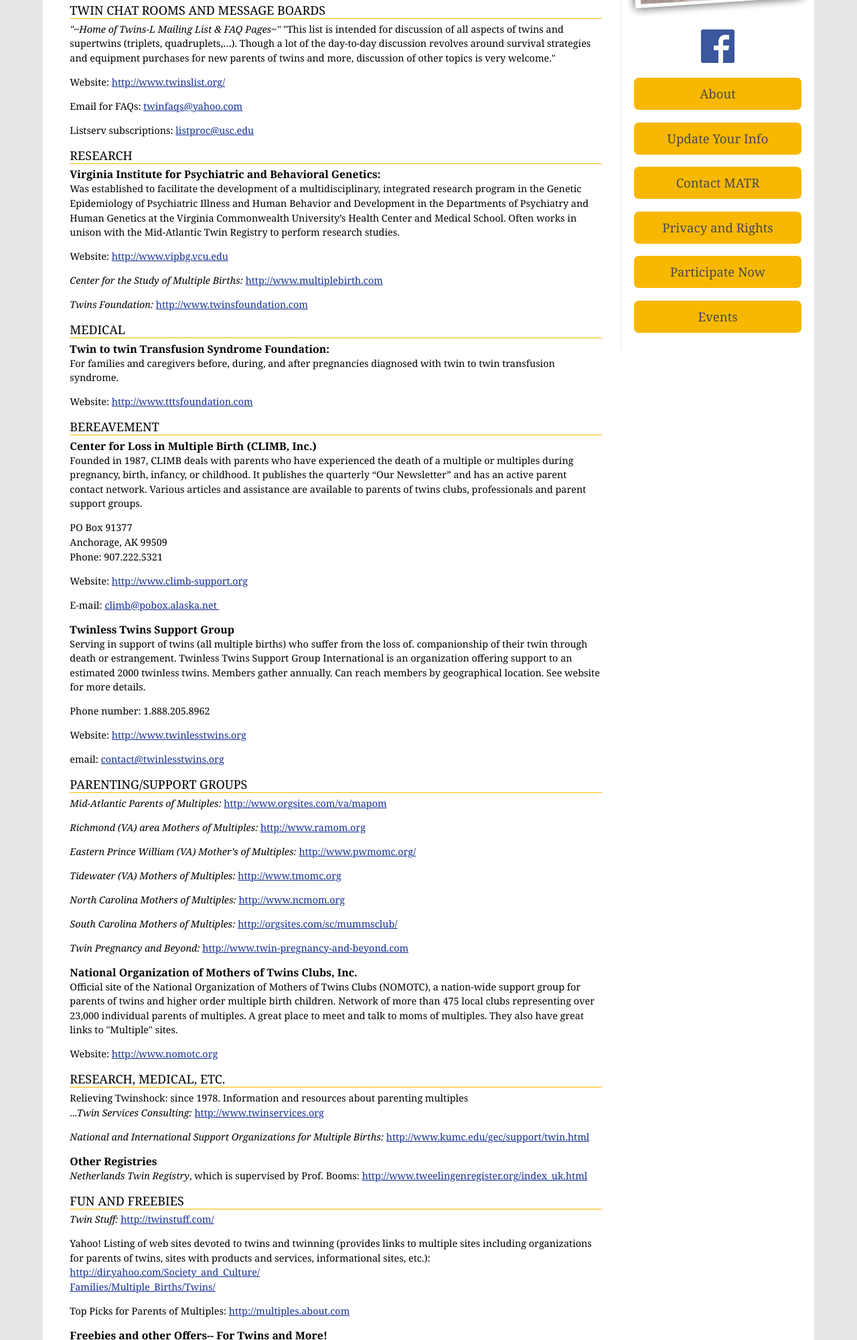
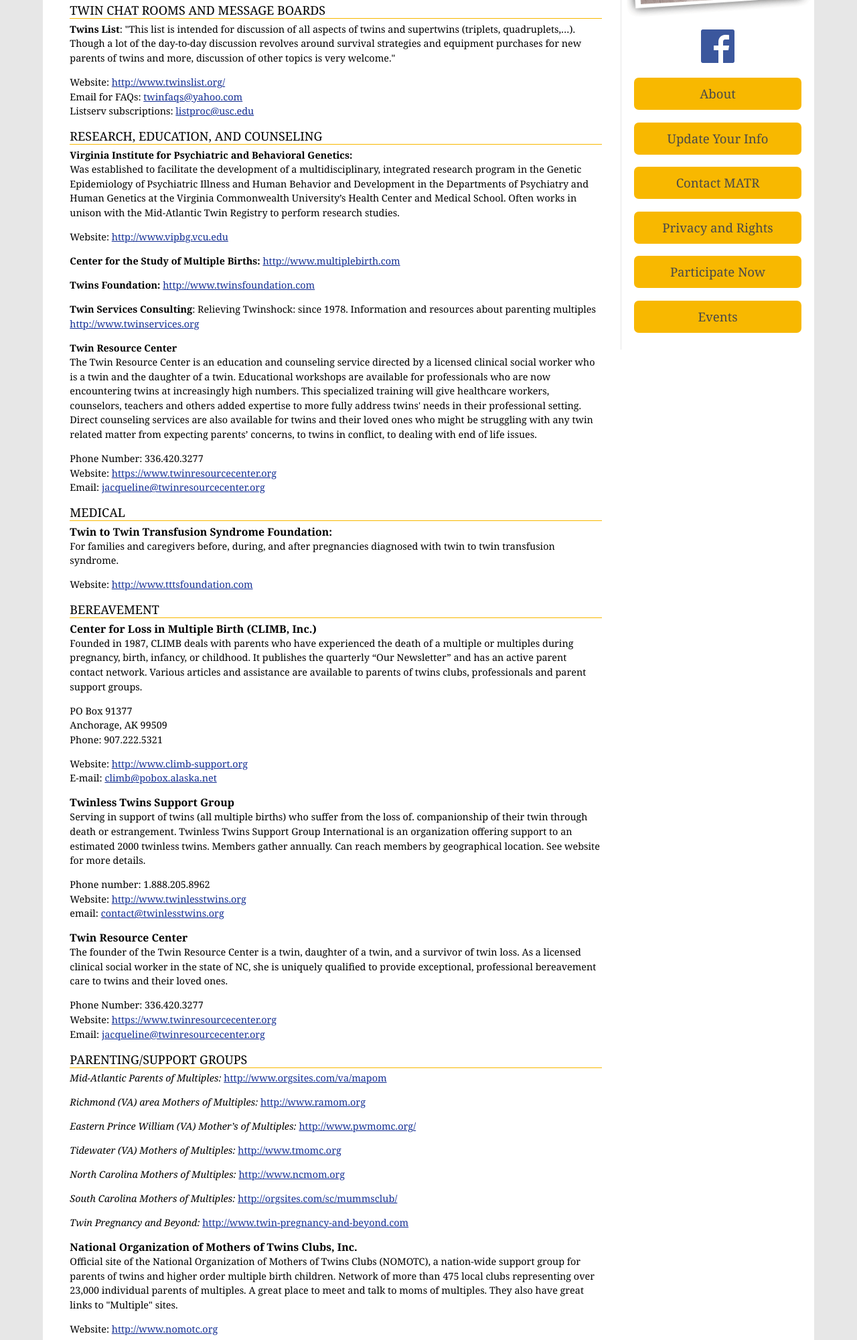
Before and after one commit to szeigler/MATR, a plain HTML site: page resources/websites-twins.html in a window 1280 px wide. Shown: the part 506-2507 px from the top of the page at 67% size. Drawn offline with Linux system fonts and the light colour scheme.

Commit message:
Websites Update (Revert to Before Redesign)

```diff
--- a/resources/websites-twins.html
+++ b/resources/websites-twins.html
@@ -156,109 +156,118 @@
 
 	<h2>Twin Chat Rooms and Message Boards</h2>
 
-		<p><em>"~Home of Twins-L Mailing List &amp; FAQ Pages~"</em> "This list is intended for discussion of all aspects of twins and   supertwins (triplets, quadruplets,…). Though a lot of the day-to-day discussion revolves around survival strategies and equipment purchases for new parents of twins and more, discussion of other topics is very welcome."</p>
+<p><strong>Twins List</strong>: "This list is intended for discussion of all aspects of twins and   supertwins (triplets, quadruplets,…). Though a lot of the day-to-day discussion   revolves around survival strategies and equipment purchases for new parents of   twins and more, discussion of other topics is very welcome."</p>
 
-		<p>Website: <a href="http://www.twinslist.org/" target="_blank">http://www.twinslist.org/</a></p>
+<p>Website:  <a href="http://www.twinslist.org/" target="_blank">http://www.twinslist.org/</a><br/>
 
-		<p>Email for FAQs: <a href="mailto:twinfaqs@yahoo.com" target="_blank">twinfaqs@yahoo.com</a></p>
+Email for FAQs:  <a href="mailto:twinfaqs@yahoo.com" target="_blank">twinfaqs@yahoo.com</a><br/>
 
-   		<p>Listserv subscriptions: <a href="mailto:listproc@usc.edu" target="_blank">listproc@usc.edu</a></p>
+Listserv subscriptions: <a href="mailto:listproc@usc.edu" target="_blank">listproc@usc.edu</a></p>
 
-	<h2>Research</h2>
+<h2>Research, Education, and Counseling</h2>
 
-		<h3>Virginia Institute for Psychiatric and Behavioral Genetics:</h3>
+<p class="no_margin"><strong>Virginia Institute for   Psychiatric and Behavioral Genetics:</strong></p>
 
-		<p>Was established to facilitate the development of a multidisciplinary, integrated research program in the Genetic Epidemiology of   Psychiatric Illness and Human Behavior and Development in the Departments of Psychiatry and Human Genetics at the Virginia Commonwealth University’s Health Center and Medical School. Often works in unison with the Mid-Atlantic Twin Registry to perform research studies.</p>
+<p>Was established to facilitate the development of a   multidisciplinary, integrated research program in the Genetic Epidemiology of   Psychiatric Illness and Human Behavior and Development in the Departments of   Psychiatry and Human Genetics at the Virginia Commonwealth University’s Health   Center and Medical School.  Often works in unison with the Mid-Atlantic Twin   Registry to perform research studies.</p>
 
-		<p>Website: <a href="http://www.vipbg.vcu.edu/" target="_blank">http://www.vipbg.vcu.edu</a></p>
+<p>Website:  <a href="http://www.vipbg.vcu.edu/" target="_blank">http://www.vipbg.vcu.edu</a></p>
 
-		<p><em>Center for the Study of Multiple Births:</em> <a href="http://www.multiplebirth.com" target="_blank">http://www.multiplebirth.com</a></p>
+<p><strong>Center for the Study of Multiple Births:</strong> <a href="http://www.multiplebirth.com" target="_blank">http://www.multiplebirth.com</a></p>
 
-		<p><em>Twins Foundation:</em> <a href="http://www.twinsfoundation.com" target="_blank">http://www.twinsfoundation.com</a></p>
+<p><strong>Twins Foundation:</strong> <a href="http://www.twinsfoundation.com" target="_blank">http://www.twinsfoundation.com</a></p>
 
-	<h2>Medical</h2>
+<p><strong>Twin Services Consulting</strong>: Relieving Twinshock: since 1978. Information and resources about parenting multiples <a href="http://www.twinservices.org" target="_blank">http://www.twinservices.org</a></p>
 
-		<h3>Twin to twin Transfusion Syndrome Foundation:</h3>
+<p class="no_margin"><strong>Twin Resource Center</strong></p>
+<p>The Twin Resource Center is an education and counseling service directed by a licensed clinical social worker who is a twin and the daughter of a twin. Educational workshops are available for professionals who are now encountering twins at increasingly high numbers. This specialized training will give healthcare workers, counselors, teachers and others added expertise to more fully address twins' needs in their professional setting. Direct counseling services are also available for twins and their loved ones who might be struggling with any twin related matter from expecting parents’ concerns, to twins in conflict, to dealing with end of life issues.</p>
 
-		<p>For families and caregivers before, during, and after pregnancies diagnosed with twin to twin transfusion syndrome.</p>
+<p>Phone Number:  336.420.3277<br/>
+Website: <a href="https://www.twinresourcecenter.org" target="_blank">https://www.twinresourcecenter.org</a><br/>
+Email: <a href="mailto:jacqueline@twinresourcecenter.org">jacqueline@twinresourcecenter.org</a></p>
 
-		<p>Website: <a href="http://www.tttsfoundation.com/" target="_blank">http://www.tttsfoundation.com</a></p>
+<h2>Medical</h2>
 
-	<h2>Bereavement</h2>
+<h3>Twin to Twin Transfusion Syndrome Foundation:</h3>
 
-		<h3>Center for Loss in Multiple Birth (CLIMB, Inc.)</h3>
+<p>For  families and caregivers before, during, and   after pregnancies diagnosed with twin to twin transfusion syndrome.</p>
 
-		<p>Founded in 1987, CLIMB deals with parents who have experienced the death of a multiple or multiples during pregnancy, birth,   infancy, or childhood. It publishes the quarterly “Our Newsletter” and has an active parent contact network. Various articles and assistance are available to parents of twins clubs, professionals and parent support groups. </p>
+<p>Website: <a href="http://www.tttsfoundation.com/" target="_blank">http://www.tttsfoundation.com</a></p>
 
-		<p>PO Box 91377<br/>
-        Anchorage, AK 99509 <br/>
-        Phone: 907.222.5321</p>
+<h2>Bereavement</h2>
 
-		<p>Website: <a href="http://www.climb-support.org/" target="_blank">http://www.climb-support.org</a></p>
+<h3>Center for Loss in Multiple Birth (CLIMB, Inc.)</h3>
 
-		<p>E-mail: <a href="mailto:climb@pobox.alaska.net" target="_blank">climb@pobox.alaska.net  </a></p>
+<p>Founded in 1987, CLIMB deals with parents who have   experienced the death of a multiple or multiples during pregnancy, birth,   infancy, or childhood. It publishes the quarterly “Our Newsletter” and has an   active parent contact network.  Various articles and assistance are available to   parents of twins clubs, professionals and parent support groups. </p>
 
-		<h3>Twinless Twins Support Group</h3>
+<p>PO Box 91377<br />
 
-		<p>Serving in support of twins (all multiple births) who suffer from the loss of. companionship of their twin through death or   estrangement. Twinless Twins Support Group International is an organization offering support to an estimated 2000 twinless twins. Members gather annually. Can reach members by geographical location. See website for more details.</p>
+Anchorage, AK 99509 <br />
 
-		<p>Phone number: 1.888.205.8962</p>
+Phone: 907.222.5321</p>
 
-		<p>Website: <a href="http://www.twinlesstwins.org/" target="_blank">http://www.twinlesstwins.org</a></p>
+<p>Website: <a href="http://www.climb-support.org/" target="_blank">http://www.climb-support.org</a><br/>
 
-		<p>email: <a href="mailto:contact@twinlesstwins.org" target="_blank">contact@twinlesstwins.org</a></p>
+E-mail: <a href="mailto:climb@pobox.alaska.net" target="_blank">climb@pobox.alaska.net  </a></p>
 
-	<h2>Parenting/Support Groups</h2>
+<h3>Twinless Twins Support   Group</h3>
 
-		<p><em>Mid-Atlantic Parents of Multiples: </em><a href="http://www.orgsites.com/va/mapom" target="_blank">http://www.orgsites.com/va/mapom</a></p>
+<p>Serving in support of twins (all multiple births) who   suffer from the loss of. companionship of their twin through death or   estrangement. Twinless Twins Support Group International is an organization   offering support to an estimated 2000 twinless twins. Members gather annually.    Can reach members by geographical location.  See website for more   details.</p>
 
-		<p><em>Richmond (VA) area Mothers of Multiples: </em><a href="http://www.ramom.org/" target="_blank">http://www.ramom.org</a></p>
+<p>Phone number: 1.888.205.8962<br/>
 
-		<p><em>Eastern Prince William (VA) Mother’s of Multiples: </em><a href="http://www.pwmomc.org/" target="_blank">http://www.pwmomc.org/</a></p>
+Website: <a href="http://www.twinlesstwins.org/" target="_blank">http://www.twinlesstwins.org</a><br/>
 
-		<p><em>Tidewater (VA) Mothers of Multiples: </em><a href="http://www.tmomc.org" target="_blank">http://www.tmomc.org</a></p>
+email: <a href="mailto:contact@twinlesstwins.org" target="_blank">contact@twinlesstwins.org</a></p>
 
-		<p><em>North Carolina Mothers of Multiples: </em><a href="http://www.ncmom.org/" target="_blank">http://www.ncmom.org</a></p>
+<h3>Twin Resource Center</h3>
+<p>The founder of the Twin Resource Center is a twin, daughter of a twin, and a survivor of twin loss. As a licensed clinical social worker in the state of NC, she is uniquely qualified to provide exceptional, professional bereavement care to twins and their loved ones.</p>
 
-		<p><em>South Carolina Mothers of Multiples: </em><a href="http://orgsites.com/sc/mummsclub/" target="_blank">http://orgsites.com/sc/mummsclub/</a></p>
+	<p>Phone Number:  336.420.3277<br/>
+    Website: <a href="https://www.twinresourcecenter.org" target="_blank">https://www.twinresourcecenter.org</a><br/>
+    Email: <a href="mailto:jacqueline@twinresourcecenter.org">jacqueline@twinresourcecenter.org</a></p>
 
-		<p><em>Twin Pregnancy and Beyond: </em><a href="http://www.twin-pregnancy-and-beyond.com" target="_blank">http://www.twin-pregnancy-and-beyond.com</a></p>
 
-		<h3>National Organization of Mothers of Twins Clubs, Inc.</h3>
+<h2>Parenting/Support Groups</h2>
 
-		<p>Official site of the National Organization of Mothers of Twins Clubs (NOMOTC), a nation-wide support group for parents of twins and higher order multiple birth children. Network of more than 475 local clubs representing over 23,000 individual parents of multiples. A great place to meet and talk to moms of multiples. They also have great links to "Multiple" sites.</p>
+<p><em>Mid-Atlantic Parents of Multiples:</em>  <a href="http://www.orgsites.com/va/mapom" target="_blank">http://www.orgsites.com/va/mapom</a></p>
 
-		<p>Website: <a href="http://www.nomotc.org/" target="_blank">http://www.nomotc.org</a></p>
+<p><em>Richmond (VA) area Mothers of   Multiples:</em>  <a href="http://www.ramom.org/" target="_blank">http://www.ramom.org</a></p>
 
-	<h2>Research, Medical, etc.</h2>
+<p><em>Eastern Prince William (VA) Mother’s of   Multiples:</em>  <a href="http://www.pwmomc.org/" target="_blank">http://www.pwmomc.org/</a></p>
 
-  		<p>Relieving Twinshock: since 1978. Information and resources about parenting multiples <br />
+<p><em>Tidewater (VA) Mothers of Multiples:</em>  <a href="http://www.tmomc.org" target="_blank">http://www.tmomc.org</a></p>
 
-  		...<em>Twin Services Consulting: </em><a href="http://www.twinservices.org/" target="_blank">http://www.twinservices.org</a></p>
+<p><em>North Carolina Mothers of Multiples:</em>  <a href="http://www.ncmom.org/" target="_blank">http://www.ncmom.org</a></p>
 
-  		<p><em>National and International Support Organizations for Multiple Births: </em><a href="http://www.kumc.edu/gec/support/twin.html" target="_blank">http://www.kumc.edu/gec/support/twin.html</a></p>
+<p><em>South Carolina Mothers of Multiples:</em>  <a href="http://orgsites.com/sc/mummsclub/" target="_blank">http://orgsites.com/sc/mummsclub/</a></p>
 
-  		<h3>Other Registries</h3>
+<p><em>Twin Pregnancy and Beyond:</em> <a href="http://www.twin-pregnancy-and-beyond.com" target="_blank">http://www.twin-pregnancy-and-beyond.com</a></p>
 
-  		<p><em>Netherlands Twin Registry</em>, which is supervised by Prof. Booms: <a href="http://www.tweelingenregister.org/index_uk.html" target="_blank">http://www.tweelingenregister.org/index_uk.html</a></p>
+<h3>National Organization of   Mothers of Twins Clubs, Inc.</h3>
 
-	<h2>Fun and Freebies</h2>
+<p>Official site of the National Organization of Mothers   of Twins Clubs (NOMOTC), a nation-wide support group for parents of twins and   higher order multiple birth children. Network of more than 475 local clubs   representing over 23,000 individual parents of multiples.  A great place to meet   and talk to moms of multiples.  They also have great links to "Multiple"   sites.</p>
 
-		<p><em>Twin Stuff: </em><a href="http://twinstuff.com/twinlink.htm" target="_blank">http://twinstuff.com/</a></p>
+<p>Website:  <a href="http://www.nomotc.org/" target="_blank">http://www.nomotc.org</a></p>
 
-		<p>Yahoo! Listing of web sites devoted to twins and twinning (provides links to multiple sites including organizations for   parents of twins, sites with products and services, informational sites, etc.): <a href="http://dir.yahoo.com/Society_and_Culture/Families/Multiple_Births/Twins/" target="_blank">http://dir.yahoo.com/Society_and_Culture/<br/>Families/Multiple_Births/Twins/</a></p>
+<p><strong>List of National and International Support Organizations for Multiple Births</strong>:  <a href="http://www.kumc.edu/gec/support/twin.html" target="_blank">http://www.kumc.edu/gec/support/twin.html</a></p>
 
-		<p>Top Picks for Parents of Multiples: <a href="http://multiples.about.com/" target="_blank">http://multiples.about.com</a></p>
+<h2>Fun and Freebies</h2>
 
-		<h3>Freebies and other Offers-- For Twins and More!</h3>
+<p><em>Twin Stuff:</em>  <a href="http://twinstuff.com/twinlink.htm" target="_blank">http://twinstuff.com/</a></p>
 
-		<p>The following is a listing of companies that offer coupons, discounts or free offers to either new parents, new parents of multiples (sometimes triplets+) and parents of multiples. Remember, if you are parents of &quot;super-twins&quot;, most companies that offer free products for twins will send three for triplets, etc., be sure to ask! In compiling this list, it was not always clear as to whether a given company also had offers for singletons. It never hurts to ask. Each company has different requirements, be sure to check if they need a copy of birth certificates, etc.</p>
+<p>Yahoo! Listing of web sites devoted to twins   and twinning (provides links to multiple sites including organizations for   parents of twins, sites with products and services, informational sites,   etc.): <a href="http://dir.yahoo.com/Society_and_Culture/Families/Multiple_Births/Twins/" target="_blank">http://dir.yahoo.com/Society_and_Culture/<br/>Families/Multiple_Births/Twins/</a></p>
 
-		<p><em>Twins Magazine: </em><a href="http://twinsmagazine.com/" target="_blank">http://twinsmagazine.com</a></p>
+<p>Top Picks for Parents of Multiples:  <a href="http://multiples.about.com/" target="_blank">http://multiples.about.com</a></p>
 
-		<p><em>Twins World: </em><a href="http://www.twinsworld.com/" target="_blank">http://www.twinsworld.com</a></p>
+<h3>Freebies and other   Offers-- For Twins and More!</h3>
 
-		<p><em>Twins Talent: </em><a href="http://www.twinstalent.tv" target="_blank">http://www.twinstalent.tv</a></p>
+<p>The   following is a listing of companies that offer coupons, discounts or free offers   to either new parents, new parents of multiples (sometimes triplets+) and   parents of multiples.  Remember, if you are parents of &quot;super-twins&quot;, most   companies that offer free products for twins will send three for triplets, etc.,   be sure to ask!  In compiling this list, it was not always clear as to whether a   given company also had offers for singletons. It never hurts to ask.  Each   company has different requirements, be sure to check if they need a copy of   birth certificates, etc.</p>
+
+<p><em>Twins Magazine:</em>  <a href="http://twinsmagazine.com/" target="_blank">http://twinsmagazine.com</a><br/>
+
+<em>Twins World:</em>  <a href="http://www.twinsworld.com/" target="_blank">http://www.twinsworld.com</a><br/>
+
+<em>Twins Talent:</em> <a href="http://www.twinstalent.tv" target="_blank">http://www.twinstalent.tv</a></p>
 
 <!-- InstanceEndEditable -->
       </div><!--end content_text-->
@@ -292,7 +301,7 @@
     		<li><a href="http://www.vcu.edu" target="_blank">Virginia Commonwealth University</a> | <a href="http://www.matr.vcu.edu/" target="_blank">The Mid-Atlantic Twin Registry</a></li>
             <li>PO Box 980617 Richmond, VA 23298</li>
             <li>1-800-URA-TWIN | 1-800-872-8946</li>
-            <li><a href="mailto:erahelp@vcu.edu?subject=MATR%20Website%20Comments">Contact Webmaster</a> | Date Last Modified: <!-- #BeginDate format:Am1 -->June 18, 2015<!-- #EndDate --> | <a href="http://ts.vcu.edu/cgi-bin/posh.pl">View text version</a></li>
+            <li><a href="mailto:erahelp@vcu.edu?subject=MATR%20Website%20Comments">Contact Webmaster</a> | Date Last Modified: <!-- #BeginDate format:Am1 -->August 27, 2015<!-- #EndDate --> | <a href="http://ts.vcu.edu/cgi-bin/posh.pl">View text version</a></li>
      	</ul>
 </div><!--end #signature-->
 
```
